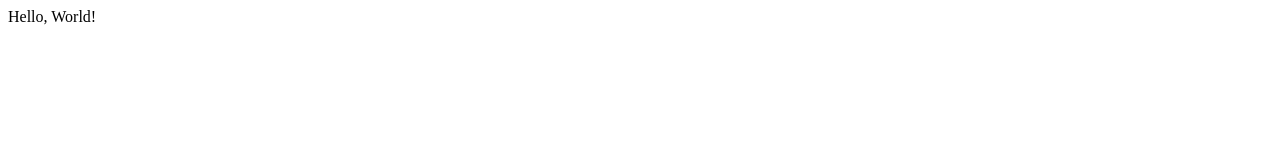
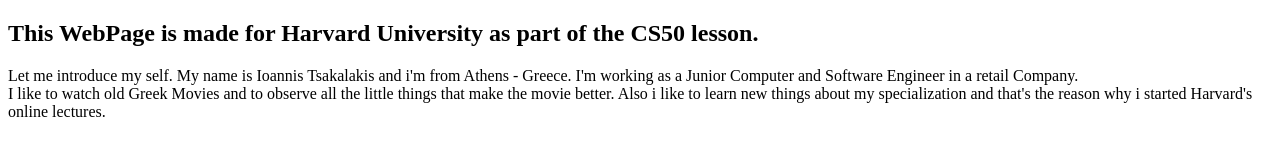
Before and after one commit to wertytxt/project0, a plain HTML site: page index.html in a window 1280 px wide. Drawn offline with Linux system fonts and the light colour scheme.

Commit message:
added some body

```diff
--- a/index.html
+++ b/index.html
@@ -2,9 +2,15 @@
 <html lang="en" dir="ltr">
   <head>
     <meta charset="utf-8">
-    <title>My WebPage</title>
+    <title>My Personal WebPage</title>
   </head>
   <body>
-    Hello, World!
+    <h2>This WebPage is made for Harvard University as part of the CS50 lesson.</h2>
+    <div class = "intro">
+      Let me introduce my self. My name is <span>Ioannis Tsakalakis</span> and i'm from <span>Athens - Greece</span>. I'm working as a Junior Computer and Software Engineer in a retail Company.
+    </div>
+    <div class = "feature">
+      I like to watch old Greek Movies and to observe all the little things that make the movie better. Also i like to learn new things about my specialization and that's the reason why i started Harvard's online lectures.
+    </div>
   </body>
 </html>
```
